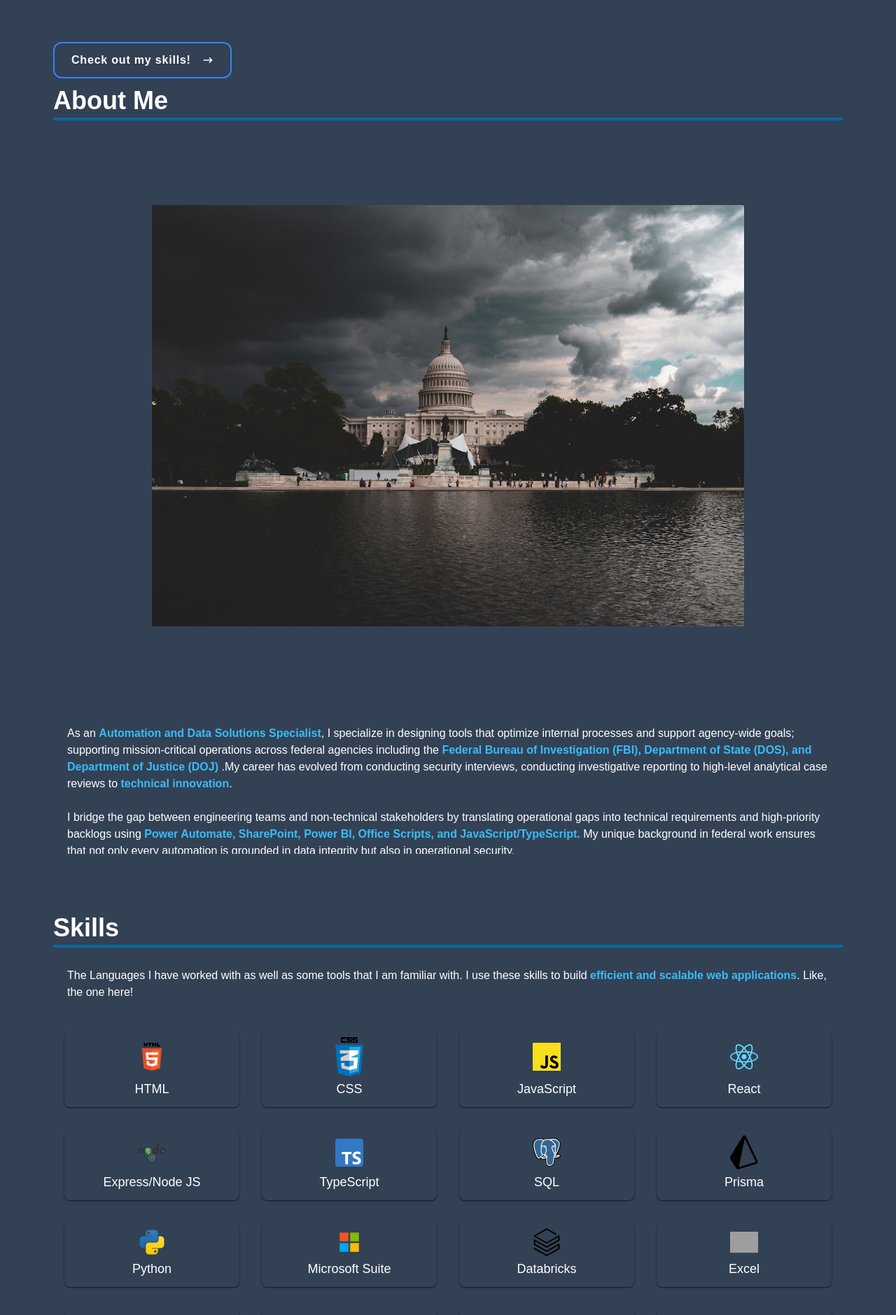
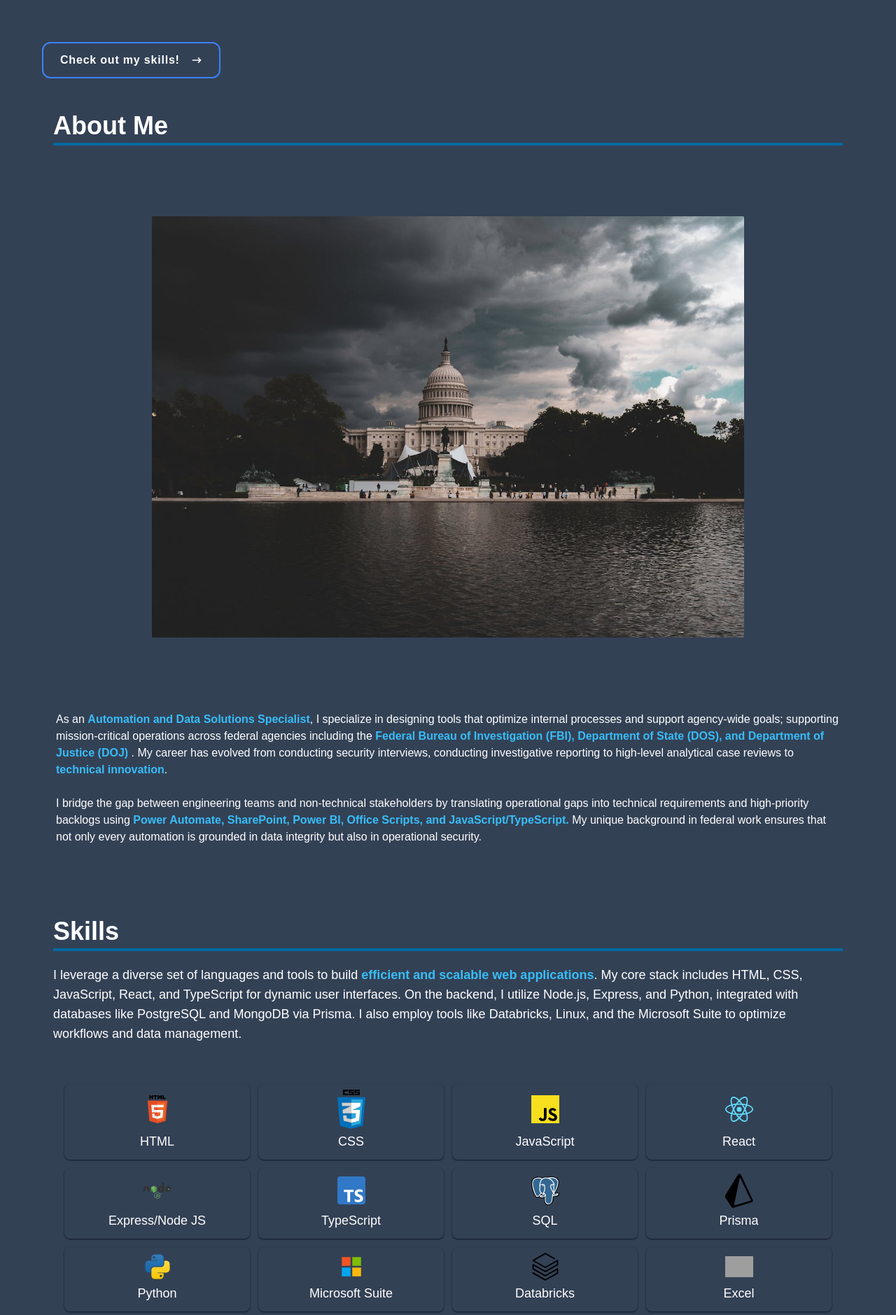
Before and after one commit to samglz10/Resume-Next, a Next.js app: page / in a window 1280 px wide. Shown: the part 580-2459 px from the top of the page at 70% size. Built offline with nearby package versions, Linux system fonts and the light colour scheme; grey boxes are pictures that could not be loaded.

Commit message:
fixed gaps

```diff
--- a/pages/About.jsx
+++ b/pages/About.jsx
@@ -7,16 +7,16 @@ const About = () => {
 
         <div name="about" className='flex flex-col justify-center items-center h-screen w-full text-white bg-slate-700 px-5 my-5 '>
             <div className='w-full px-4 flex flex-col justify-center h-screen mx-auto'>
-                <div className='flex flex-col gap-5 justify-center items-center w-full '>
+                <div className='flex flex-col justify-center items-center w-full '>
                     <h4 className='font-bold text-white text-2xl mobile:text-2xl desktop:text-3xl wide:text-4xl py-1 inline border-b-4  border-sky-700 text-left w-full'>About Me</h4>
                     <div className='flex justify-start items-center'>
-                        <Image src="/about-me.jpg" alt="about me" width={500} height={500} className="rounded-sm m-auto w-auto h-3/4" />
+                        <Image src="/about-me.jpg" alt="about me image" width={500} height={500} className="rounded-sm m-0 w-auto h-3/4" />
                     </div>
-                    <div className='flex flex-col justify-start items-center overflow-x-hidden scroll h-1/3 m-5'>
+                    <div className='flex flex-col justify-start items-center overflow-x-hidden scroll h-1/3 m-1'>
                         <p className='text-md w-full sm:overflow-auto md:overflow-auto lg:overflow-auto  overflow-x-hidden  scroll m-auto text-wrap'>
                             As an <strong className='text-sky-400'>Automation and Data Solutions Specialist</strong>, I specialize in designing
                             tools that optimize internal processes and support agency-wide goals; supporting mission-critical operations across federal agencies including the <strong className='text-sky-400'> Federal
-                            Bureau of Investigation (FBI), Department of State (DOS), and Department of Justice (DOJ) </strong>.My career has
+                            Bureau of Investigation (FBI), Department of State (DOS), and Department of Justice (DOJ) </strong>. My career has
                             evolved from conducting security interviews, conducting investigative reporting to high-level analytical case reviews to <strong className='text-sky-400'> technical innovation</strong>.
                             <br></br>
                             <br></br>
@@ -26,7 +26,6 @@ const About = () => {
                             <br></br>
                             <br></br>
                             I am passionate about leveraging technology to drive efficiency and innovation in government operations, and I am always eager to connect with like-minded professionals in the field.
-
                         </p>
                     </div>
                 </div>
--- a/pages/Contact.jsx
+++ b/pages/Contact.jsx
@@ -9,8 +9,8 @@ const Contact = () => {
             <h4 className="font-bold text-white text-2xl mobile:text-2xl desktop:text-3xl wide:text-4xl py-1 inline border-b-4  border-sky-700 text-left w-full">Contact</h4>
             <p className="text-white py-5"> Submit the form to or you can email me at the bottom</p>
           </div>
-          <div className="flex flex-col justify-center text-center content-center w-full rounded-md bg-slate-800  p-3">
-            <div className="flex flex-col desktop:flex-row gap-5 w-full">
+          <div className="flex flex-col justify-center text-center items-center w-full rounded-md bg-slate-800  p-3">
+            <div className="flex flex-col desktop:flex-row gap-2 w-full">
               <div className="flex flex-col w-full">
                 <label className="text-left text-sm font-bold text-white" htmlFor="name">Name</label>
                 <input className="p-2 flex flex-wrap bg-slate-500 rounded-lg my-2 focus:ring-2 focus:ring-sky-500 focus:outline-none" type="text" placeholder="Your Name here" name="name" required />
@@ -20,7 +20,7 @@ const Contact = () => {
                 <input className="p-2 flex flex-wrap bg-slate-500 rounded-lg my-2 focus:ring-2 focus:ring-sky-500 focus:outline-none" type="email" placeholder="Your Email here" name="email" required />
               </div>
             </div>
-            <div className="flex flex-col w-full">
+            <div className="flex flex-col w-full gap-2">
               <label className="text-left text-sm font-bold text-white" htmlFor="message">Message</label>
               <textarea className="p-2 bg-slate-500 text-justify rounded-lg my-2 focus:ring-2 focus:ring-sky-500 focus:outline-none" name="message" rows="5" placeholder="Your Message here" required></textarea>
             </div>
--- a/pages/Home.jsx
+++ b/pages/Home.jsx
@@ -12,7 +12,7 @@ const Home = () => {
     return (
         <div name="home" className=' flex flex-col justify-center items-center w-full h-screen text-white bg-slate-700 px-5 '>
             {/*Container*/}
-            <div className=" w-full mx-auto px-4 flex flex-col justify-center h-full overflow-x-hidden">
+            <div className=" w-full mx-auto  flex flex-col justify-center h-full overflow-x-hidden">
                 <h4 className="font-bold text-white text-2xl mobile:text-2xl desktop:text-3xl wide:text-4xl py-1 inline border-b-4  border-sky-700 text-left w-full" > Hi, I'm Samuel Gonzalez </h4>
                 <h2 className=" py-1  text-white mobile:text-lg desktop:text-xl wide:text-2xl"> I am a Full Stack Developer</h2>
                 <div className='flex flex-col justify-start items-center overflow-x-hidden scroll h-2/5 m-5'>
@@ -24,7 +24,7 @@ const Home = () => {
                     <p className=" text-white  w-full mobile:text-sm desktop:text-base wide:text-lg "> Please feel free to provide any feedback or any issues that you encounter at this site.You can find my github repo located on the left(if on <strong className='text-sky-500'>desktop</strong>) or bottom of the screen(if on  <strong className='text-sky-500'>mobile</strong>).</p>
 
                 </div>
-                <div className='flex flex-row justify-start items-center gap-5 w-full'>
+                <div className='flex flex-row justify-start items-center  w-full'>
                     <Link to="skills" smooth={true} duration={500} >
                         <button className="text-white border-2 text-center border-blue-500 px-6 py-3 my-2 flex justify-around items-center hover:bg-blue-500 rounded-xl font-bold tracking-wider w-full ">
                             Check out my skills!
--- a/pages/Skills.jsx
+++ b/pages/Skills.jsx
@@ -33,10 +33,14 @@ const Skills = () => {
             {/*Container */}
             <div className=' flex flex-col justify-center items-start max-w-[1200px] h-full mx-auto px-4 w-full'>
                 <h4 className='font-bold text-white text-2xl mobile:text-2xl desktop:text-3xl wide:text-4xl py-1 inline border-b-4  border-sky-700 text-left w-full'>Skills</h4>
-                <p className='py-2 m-5'> The Languages I have worked with as well as some tools that I am familiar with. I use these skills to build <strong className='text-sky-400'>efficient and scalable web applications</strong>. Like, the one here!</p>
+                <p className='my-5 mobile:text-sm desktop:text-base wide:text-lg tablet:text-sm w-full mobile:overflow-auto tablet:overflow-auto desktop:overflow-auto  overflow-x-hidden  scroll text-wrap h-1/6'>
+                    I leverage a diverse set of languages and tools to build <strong className='text-sky-400'>efficient and scalable web applications</strong>.
+                    My core stack includes HTML, CSS, JavaScript, React, and TypeScript for dynamic user interfaces. On the backend, I utilize Node.js, Express, and Python, integrated with databases like PostgreSQL and MongoDB via Prisma.
+                    I also employ tools like Databricks, Linux, and the Microsoft Suite to optimize workflows and data management.
+                </p>
 
                 {/* Container for all icons*/}
-                <div className='w-full grid grid-cols-2 desktop:grid-cols-4 gap-8 text-center p-4  md:max-h-1/2 overflow-y-auto scrollbar-hide scrollbar-thin scrollbar-thumb-slate-500 scrollbar-track-slate-700 h-3/5'>
+                <div className='w-full grid grid-cols-2 desktop:grid-cols-4 gap-3 text-center p-4  mobile:max-h-1/3 overflow-y-auto scrollbar-hide scrollbar-thin scrollbar-thumb-slate-500 scrollbar-track-slate-700 h-1/2'>
                     {skills.map(({ id, src, title }) => (
                         <div key={id} className='bg-image-card  shadow-sm shadow-slate-900 hover:scale-110 duration-500 rounded-lg  hover:bg-slate-600 flex flex-col justify-between p-2 max-w-xs  '>
                             <Image src={src} alt={`${title} Logo`} width={500} height={500} className='w-10 mx-auto my-auto ' />
--- a/pages/Work.jsx
+++ b/pages/Work.jsx
@@ -31,15 +31,18 @@ const Work = () => {
     return (
         <div name='work' className=" flex flex-col justify-center items-center h-screen my-10 text-white bg-slate-700 px-5 margin-10 sm:text-sm md:text-base lg:text-lg">
             <div className='w-full mx-auto px-4 flex flex-col justify-center h-full m-auto'>
-                <div className=' flex flex-col items-start text-left'>
+                <div className=' flex flex-col items-center justify-center w-fulltext-left h-1/3'>
                 <h4 className='font-bold text-white text-2xl mobile:text-2xl desktop:text-3xl wide:text-4xl py-1 inline border-b-4  border-sky-700 text-left w-full'    >
                         Work</h4>
-                    <p className='py-5'>Checkout some of my work!</p>
+                    <p className='my-5 mobile:text-sm desktop:text-base wide:text-lg tablet:text-sm w-full mobile:overflow-auto tablet:overflow-auto desktop:overflow-auto  overflow-x-hidden  scroll text-wrap h-1/2'>
+                    Check out some of my work! This gallery showcases a collection of my projects, demonstrating my <strong className='text-sky-400'>coding skills and experience</strong>.
+                    You can view the source code for each project on <strong className='text-sky-400'>GitHub</strong> by clicking the "Code" button.
+                    </p>
                 </div>
                 {/*Container for my work */}
-                <div className='grid grid-flow-col gap-5 w-full overflow-x-auto h-3/5 p-5 scrollbar-hide scrollbar-thin scrollbar-thumb-slate-500 scrollbar-track-slate-700'>
+                <div className='grid grid-flow-col gap-2 w-full overflow-x-auto h-1/2 p-5 scrollbar-hide scrollbar-thin scrollbar-thumb-slate-500 scrollbar-track-slate-700'>
                     {projects.map(({ id, title, src, url_link, titleStyle }) => (
-                        <div key={id} className='bg-image-card shadow-sm shadow-slate-900 hover:scale-110 duration-500 rounded-lg hover:bg-slate-600 flex flex-col justify-center items-center p-5 my-10 '>
+                        <div key={id} className='bg-image-card shadow-sm shadow-slate-900 hover:scale-110 duration-500 rounded-lg hover:bg-slate-600 flex flex-col justify-center items-center p-5 my-2 '>
                             {/* Hover effects */}
                             <span className={`flex ${titleStyle} items-center text-l font-bold text-white tracking-wider text-center`}>
                                 {title}
```
